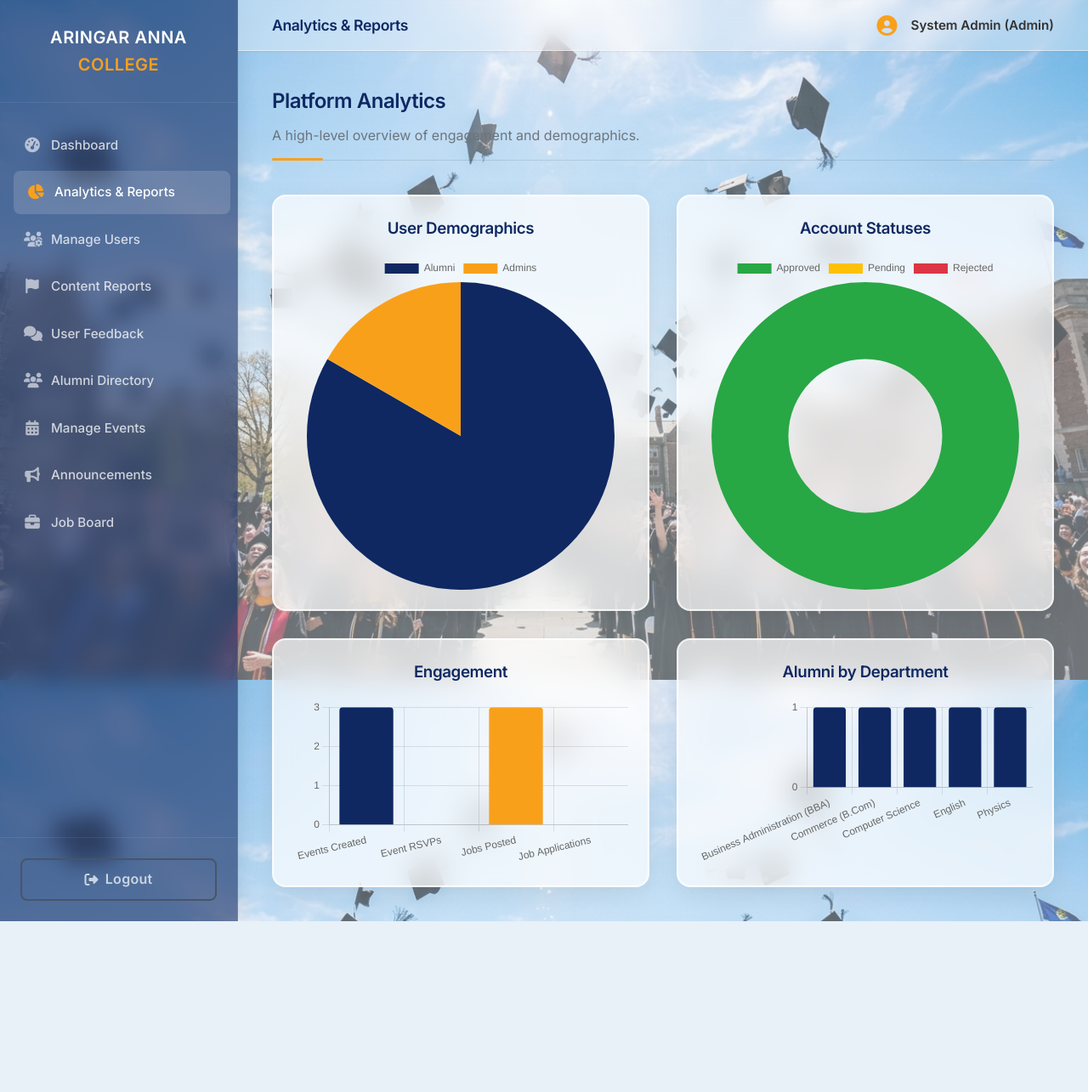
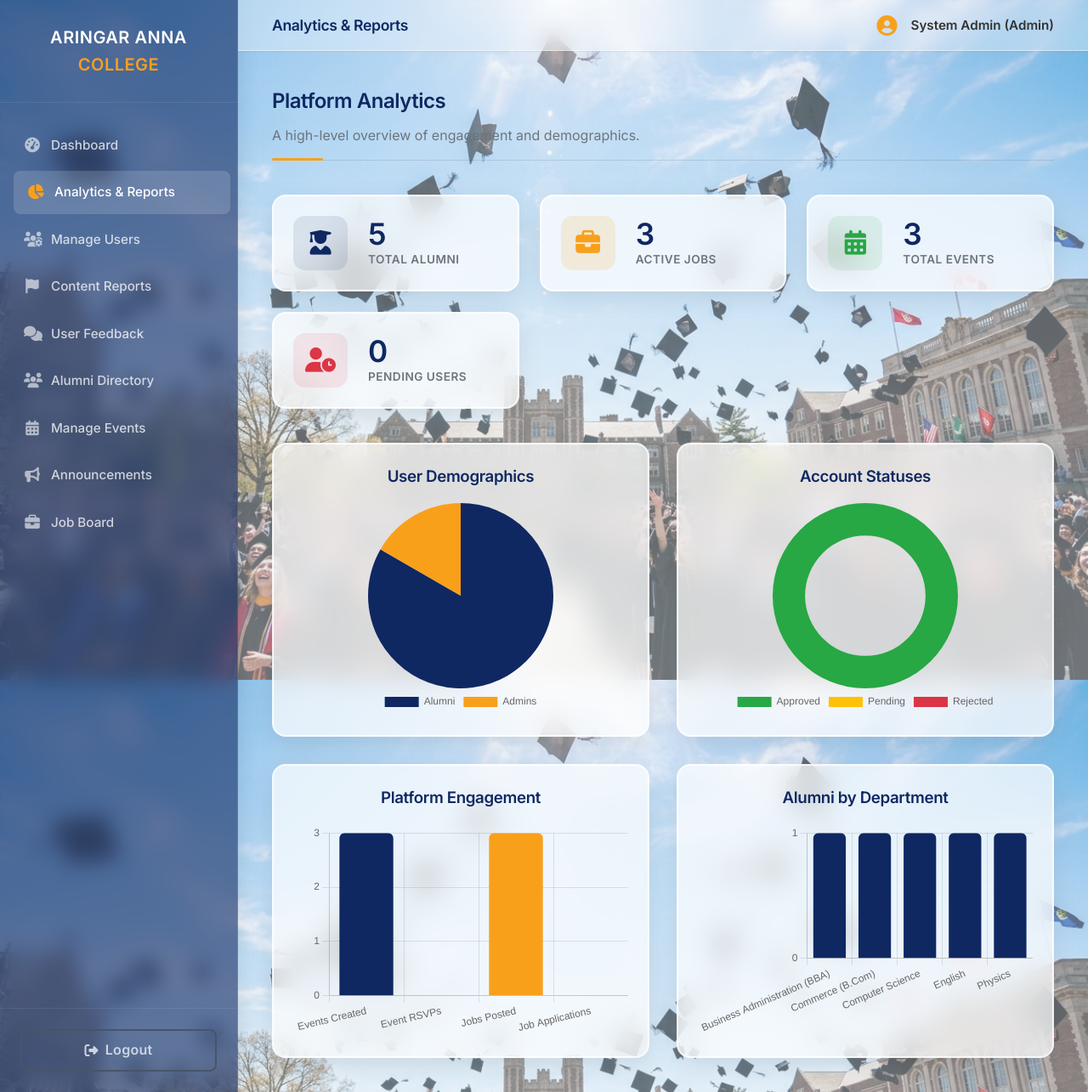
Before and after one commit to aldhaf2007/alumni-management-system, a Flask app: page /admin/reports in a window 1280 px wide. Shown: the whole page at 85% size. Before the commit the page ends 1084 px from the top, so only its background shows below. Run offline with Flask 3, Linux system fonts and the light colour scheme; a user stored in the database is signed in; data comes from the database, SQL or seed files in the repository; data that the repository does not hold is empty.

Commit message:
feat: upgrade analytics dashboard with KPIs and beautiful charts

```diff
--- a/templates/admin/reports.html
+++ b/templates/admin/reports.html
@@ -11,29 +11,80 @@
 <!-- Include Chart.js -->
 <script src="https://cdn.jsdelivr.net/npm/chart.js"></script>
 
-<div style="display: grid; grid-template-columns: repeat(auto-fit, minmax(300px, 1fr)); gap: 2rem;">
+<div style="display: grid; grid-template-columns: repeat(auto-fit, minmax(220px, 1fr)); gap: 1.5rem; margin-bottom: 2.5rem;">
+    <!-- KPI 1 -->
+    <div class="card glass" style="padding: 1.5rem; display: flex; align-items: center; gap: 1.5rem;">
+        <div style="background: rgba(15, 40, 98, 0.1); width: 64px; height: 64px; border-radius: 14px; display: flex; align-items: center; justify-content: center;">
+            <i class="fas fa-user-graduate" style="font-size: 1.8rem; color: var(--primary-color);"></i>
+        </div>
+        <div>
+            <h3 style="margin: 0; font-size: 2.2rem; line-height: 1.1; color: var(--primary-color);">{{ demographics[0] }}</h3>
+            <p class="text-muted" style="font-size: 0.85rem; margin: 0; text-transform: uppercase; font-weight: 700; letter-spacing: 0.5px;">Total Alumni</p>
+        </div>
+    </div>
+    <!-- KPI 2 -->
+    <div class="card glass" style="padding: 1.5rem; display: flex; align-items: center; gap: 1.5rem;">
+        <div style="background: rgba(249, 160, 27, 0.15); width: 64px; height: 64px; border-radius: 14px; display: flex; align-items: center; justify-content: center;">
+            <i class="fas fa-briefcase" style="font-size: 1.8rem; color: var(--secondary-color);"></i>
+        </div>
+        <div>
+            <h3 style="margin: 0; font-size: 2.2rem; line-height: 1.1; color: var(--primary-color);">{{ engagement[2] }}</h3>
+            <p class="text-muted" style="font-size: 0.85rem; margin: 0; text-transform: uppercase; font-weight: 700; letter-spacing: 0.5px;">Active Jobs</p>
+        </div>
+    </div>
+    <!-- KPI 3 -->
+    <div class="card glass" style="padding: 1.5rem; display: flex; align-items: center; gap: 1.5rem;">
+        <div style="background: rgba(40, 167, 69, 0.1); width: 64px; height: 64px; border-radius: 14px; display: flex; align-items: center; justify-content: center;">
+            <i class="fas fa-calendar-alt" style="font-size: 1.8rem; color: var(--success);"></i>
+        </div>
+        <div>
+            <h3 style="margin: 0; font-size: 2.2rem; line-height: 1.1; color: var(--primary-color);">{{ engagement[0] }}</h3>
+            <p class="text-muted" style="font-size: 0.85rem; margin: 0; text-transform: uppercase; font-weight: 700; letter-spacing: 0.5px;">Total Events</p>
+        </div>
+    </div>
+    <!-- KPI 4 -->
+    <div class="card glass" style="padding: 1.5rem; display: flex; align-items: center; gap: 1.5rem;">
+        <div style="background: rgba(220, 53, 69, 0.1); width: 64px; height: 64px; border-radius: 14px; display: flex; align-items: center; justify-content: center;">
+            <i class="fas fa-user-clock" style="font-size: 1.8rem; color: var(--danger);"></i>
+        </div>
+        <div>
+            <h3 style="margin: 0; font-size: 2.2rem; line-height: 1.1; color: var(--primary-color);">{{ statuses[1] }}</h3>
+            <p class="text-muted" style="font-size: 0.85rem; margin: 0; text-transform: uppercase; font-weight: 700; letter-spacing: 0.5px;">Pending Users</p>
+        </div>
+    </div>
+</div>
+
+<div style="display: grid; grid-template-columns: repeat(auto-fit, minmax(400px, 1fr)); gap: 2rem;">
     <!-- Demographics Chart -->
-    <div class="card" style="padding: 1.5rem;">
+    <div class="card glass" style="padding: 1.5rem; display: flex; flex-direction: column; align-items: center;">
         <h3 style="text-align: center; margin-bottom: 1rem; color: var(--primary-color);">User Demographics</h3>
-        <canvas id="demographicsChart"></canvas>
+        <div style="position: relative; height: 250px; width: 100%; display: flex; justify-content: center;">
+            <canvas id="demographicsChart"></canvas>
+        </div>
     </div>
 
     <!-- Account Status Chart -->
-    <div class="card" style="padding: 1.5rem;">
+    <div class="card glass" style="padding: 1.5rem; display: flex; flex-direction: column; align-items: center;">
         <h3 style="text-align: center; margin-bottom: 1rem; color: var(--primary-color);">Account Statuses</h3>
-        <canvas id="statusChart"></canvas>
+        <div style="position: relative; height: 250px; width: 100%; display: flex; justify-content: center;">
+            <canvas id="statusChart"></canvas>
+        </div>
     </div>
 
     <!-- Engagement Metrics -->
-    <div class="card" style="padding: 1.5rem;">
-        <h3 style="text-align: center; margin-bottom: 1rem; color: var(--primary-color);">Engagement</h3>
-        <canvas id="engagementChart"></canvas>
+    <div class="card glass" style="padding: 1.5rem;">
+        <h3 style="text-align: center; margin-bottom: 1rem; color: var(--primary-color);">Platform Engagement</h3>
+        <div style="position: relative; height: 250px; width: 100%;">
+            <canvas id="engagementChart"></canvas>
+        </div>
     </div>
 
     <!-- Department Distribution -->
-    <div class="card" style="padding: 1.5rem;">
+    <div class="card glass" style="padding: 1.5rem;">
         <h3 style="text-align: center; margin-bottom: 1rem; color: var(--primary-color);">Alumni by Department</h3>
-        <canvas id="deptChart"></canvas>
+        <div style="position: relative; height: 250px; width: 100%;">
+            <canvas id="deptChart"></canvas>
+        </div>
     </div>
 </div>
 
@@ -55,10 +106,17 @@
             datasets: [{
                 data: {{ demographics|tojson }},
                 backgroundColor: [primary, secondary],
-                borderWidth: 0
+                borderWidth: 0,
+                hoverOffset: 4
             }]
         },
-        options: { responsive: true }
+        options: {
+            responsive: true,
+            maintainAspectRatio: false,
+            plugins: {
+                legend: { position: 'bottom' }
+            }
+        }
     });
 
     // Statuses
@@ -70,10 +128,18 @@
             datasets: [{
                 data: {{ statuses|tojson }},
                 backgroundColor: [success, warning, danger],
-                borderWidth: 0
+                borderWidth: 0,
+                hoverOffset: 4
             }]
         },
-        options: { responsive: true }
+        options: {
+            responsive: true,
+            maintainAspectRatio: false,
+            cutout: '65%',
+            plugins: {
+                legend: { position: 'bottom' }
+            }
+        }
     });
 
     // Engagement & Participation
@@ -86,13 +152,14 @@
                 label: 'Total Count',
                 data: {{ engagement|tojson }},
                 backgroundColor: [primary, success, secondary, warning],
-                borderRadius: 4
+                borderRadius: 6
             }]
         },
         options: {
             responsive: true,
+            maintainAspectRatio: false,
             scales: {
-                y: { beginAtZero: true, ticks: { stepSize: 1 } }
+                y: { beginAtZero: true, ticks: { stepSize: 1, precision: 0 } }
             },
             plugins: {
                 legend: { display: false }
@@ -110,13 +177,14 @@
                 label: 'Total Alumni',
                 data: {{ dept_data|tojson }},
                 backgroundColor: primary,
-                borderRadius: 4
+                borderRadius: 6
             }]
         },
         options: {
             responsive: true,
+            maintainAspectRatio: false,
             scales: {
-                y: { beginAtZero: true, ticks: { stepSize: 1 } }
+                y: { beginAtZero: true, ticks: { stepSize: 1, precision: 0 } }
             },
             plugins: {
                 legend: { display: false }
```
